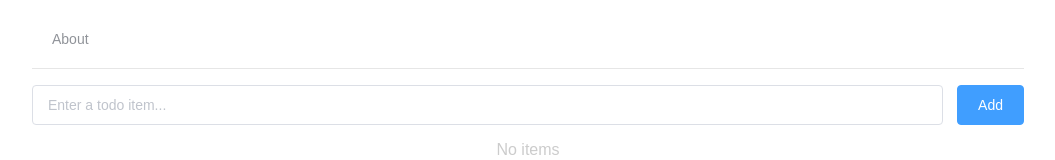
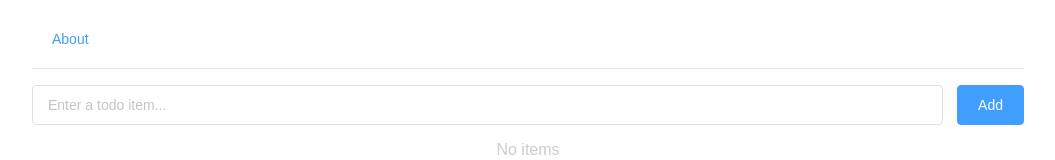
Before and after one commit to owlgrass/Acr-test, a Vue app: page / in a window 1280 px wide. Shown: the top 160 px of the page, without its empty margins (112-1167 px from the left). Built offline with nearby package versions, Linux system fonts and the light colour scheme.

Commit message:
Fix TopBar color

```diff
--- a/src/layout/TopBar.vue
+++ b/src/layout/TopBar.vue
@@ -15,11 +15,13 @@ $--font-path: '~element-ui/lib/theme-chalk/fonts';
 .top-bar {
 	max-width: $--md;
 	margin: 0 auto;
-}
-.el-menu--horizontal > .el-menu-item {
-	color: $--color-primary;
-}
-a {
-	text-decoration: inherit;
+
+	& > .el-menu--horizontal > .el-menu-item {
+		color: $--color-primary;
+
+		& > a {
+			text-decoration: inherit;
+		}
+	}
 }
 </style>
```
